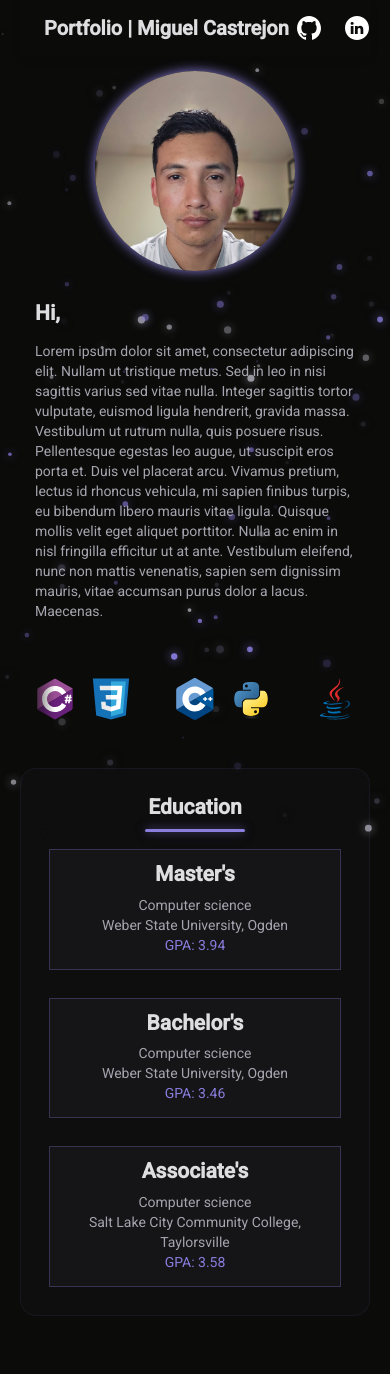
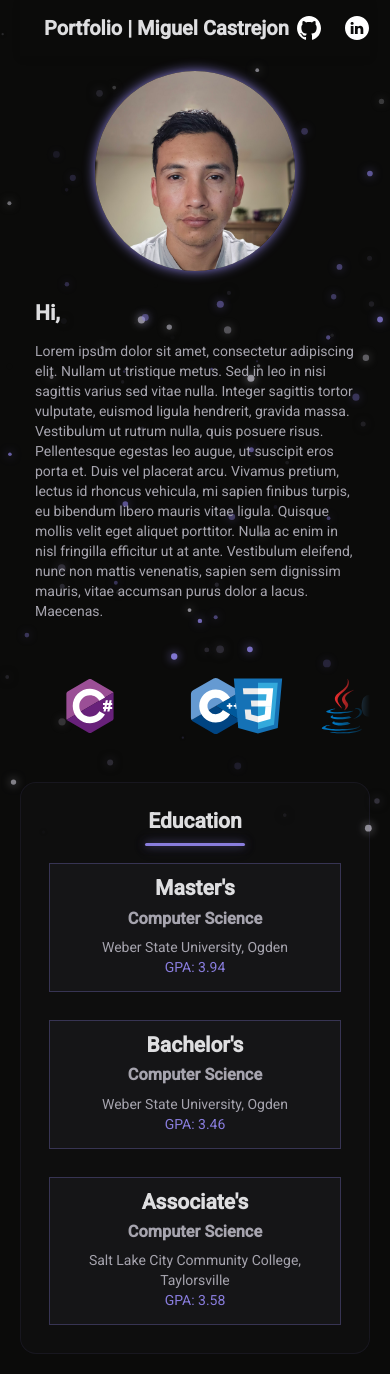
Before and after one commit to mcastre1/Portfolio, an Angular app: page / in a window 390 px wide. Before the commit the page ends 1336 px from the top, so only its background shows below. Built offline with nearby package versions, Linux system fonts and the light colour scheme.

Commit message:
Made mobile icons a little bigger, changed degree type to h3

```diff
--- a/src/app/components/home-component/home-component.css
+++ b/src/app/components/home-component/home-component.css
@@ -73,6 +73,11 @@
     margin-bottom: .5em;
 }
 
+.school-container h3 {
+    margin: 0;
+    margin-bottom: .5em;
+}
+
 .school-container p {
     margin: 0;
 }
--- a/src/app/components/home-component/home-component.html
+++ b/src/app/components/home-component/home-component.html
@@ -14,19 +14,19 @@
     <div class="schools-container">
         <div class="school-container">
             <h2>Master's</h2>
-            <p>Computer science</p>
+            <h3>Computer Science</h3>
             <p>Weber State University, Ogden</p>
             <p style="color: var(--portfolio-accent);">GPA: 3.94</p>
         </div>
         <div class="school-container">
             <h2>Bachelor's</h2>
-            <p>Computer science</p>
+            <h3>Computer Science</h3>
             <p>Weber State University, Ogden</p>
             <p style="color: var(--portfolio-accent);">GPA: 3.46</p>
         </div>
         <div class="school-container">
             <h2>Associate's</h2>
-            <p>Computer science</p>
+            <h3>Computer Science</h3>
             <p>Salt Lake City Community College, Taylorsville</p>
             <p style="color: var(--portfolio-accent);">GPA: 3.58</p>
         </div>
--- a/src/app/components/icon-track/icon-track.css
+++ b/src/app/components/icon-track/icon-track.css
@@ -85,8 +85,8 @@
      }
 
      .card {
-        flex: 0 0 3em;
-        font-size: 3em;
+        flex: 0 0 2em;
+        font-size: 4em;
      }
 
  }
```
